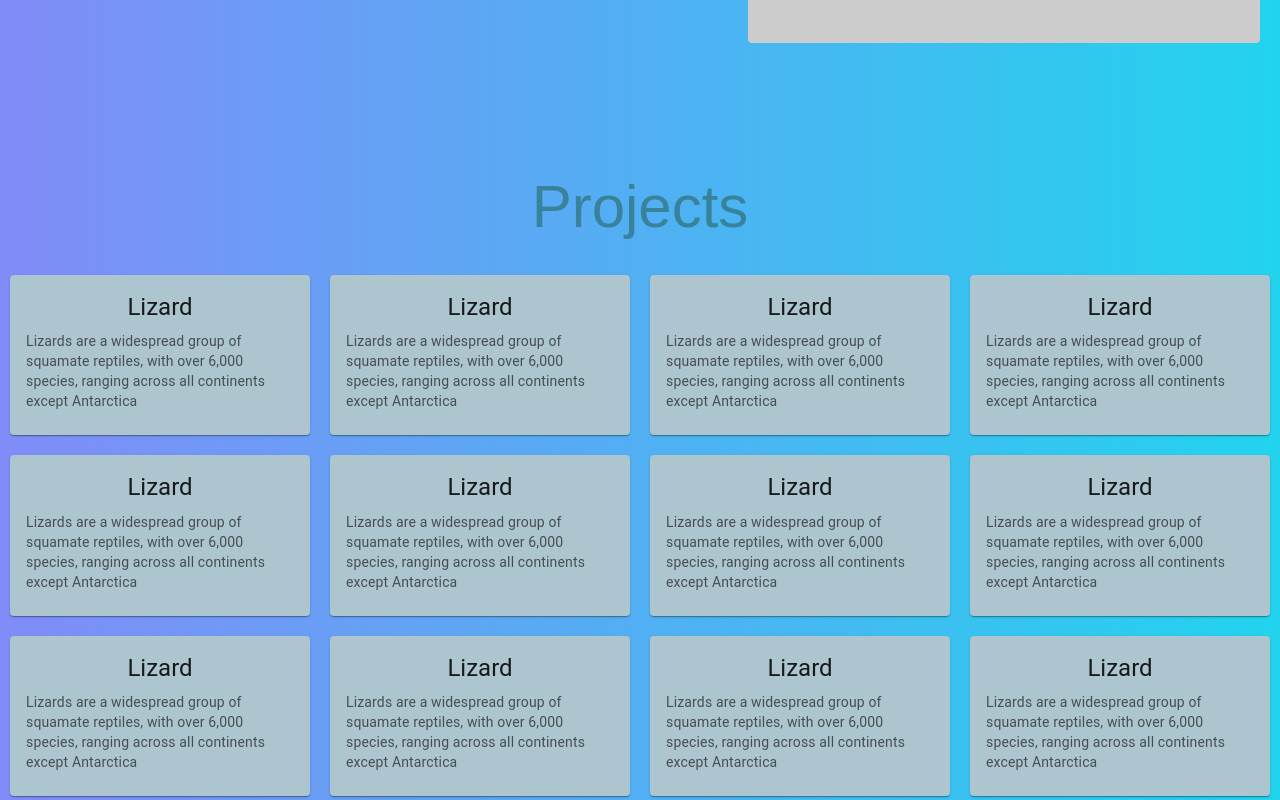
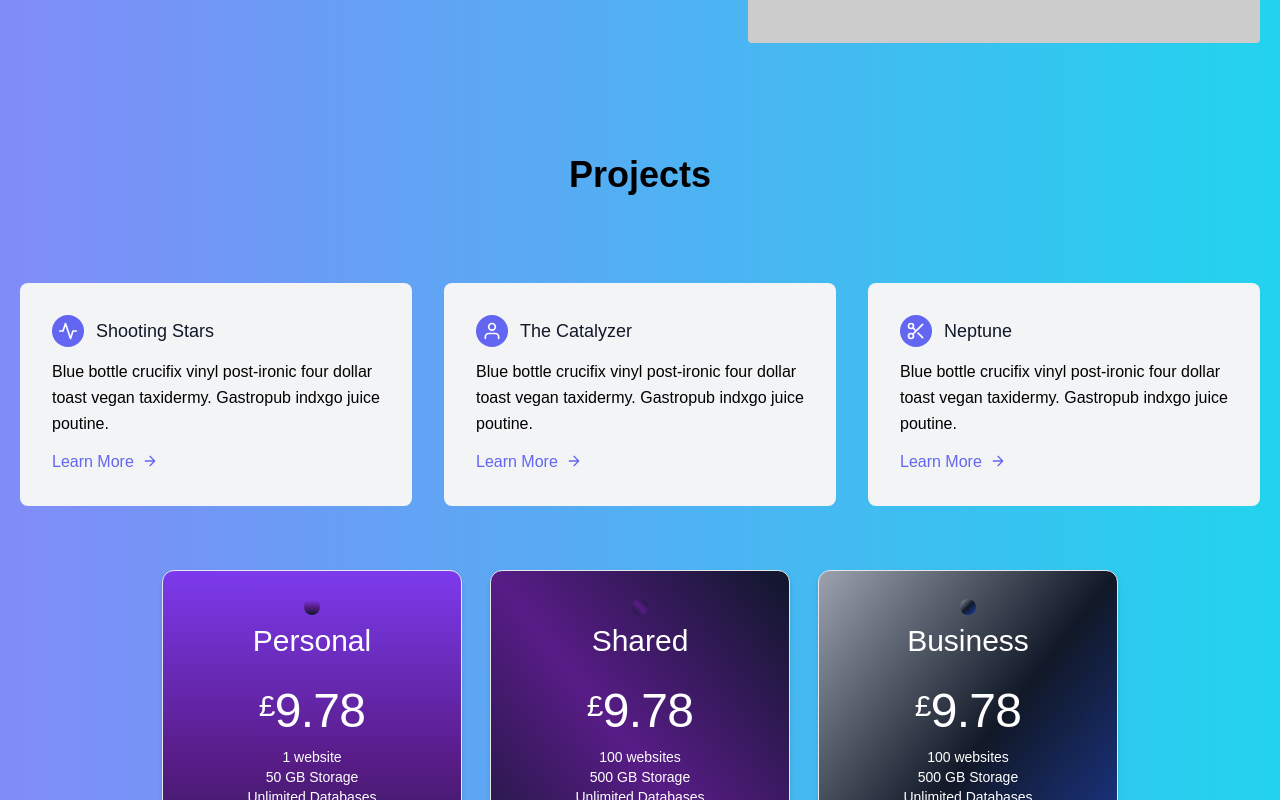
Before and after one commit to Ankur-Vekariya/ankurs-space, a Next.js app: page / in a window 1280 px wide. Shown: the part 540-1340 px from the top of the page. Built offline with nearby package versions, Linux system fonts and the light colour scheme.

Commit message:
Fix skills section

```diff
--- a/src/app/myskills.js
+++ b/src/app/myskills.js
@@ -31,123 +31,144 @@
   ];
   return (
     <Box>
-      <Box
-        sx={{
-          display: "flex",
-          flexDirection: "row",
-          justifyContent: "space-around",
-          marginBottom: "20px",
-          marginTop: "20px",
-        }}
-      >
-        <h1
-          style={{
-            display: "flex",
-            fontSize: "60px",
-            color: "#39829B",
-            fontFamily: "fantasy",
-          }}
-        >
+      <div class="container px-5 py-4 mx-auto">
+        <div class="flex flex-col text-center w-full mb-20">
+          <h1 class="sm:text-3xl title-font dark:text-white mb-2 text-3xl md:text-4xl font-extrabold">
             Projects
           </h1>
-      </Box>
-      <Box
-        sx={{
-          display: "flex",
-          flexDirection: "row",
-          justifyContent: "space-around",
-          marginBottom: "20px",
-          marginTop: "20px",
-        }}
+        </div>
+        <div class="flex flex-wrap -m-4">
+          <div class="p-4 md:w-1/3">
+            <div class="flex rounded-lg h-full bg-gray-100 p-8 flex-col">
+              <div class="flex items-center mb-3">
+                <div class="w-8 h-8 mr-3 inline-flex items-center justify-center rounded-full bg-indigo-500 text-white flex-shrink-0">
+                  <svg
+                    fill="none"
+                    stroke="currentColor"
+                    stroke-linecap="round"
+                    stroke-linejoin="round"
+                    stroke-width="2"
+                    class="w-5 h-5"
+                    viewBox="0 0 24 24"
                   >
-        {skills.map((item) => {
-          return (
-            <Card sx={{ maxWidth: 300, backgroundColor: "#ADC5CF" }}>
-              <CardContent accessKey="false">
-                <Typography
-                  gutterBottom
-                  variant="h5"
-                  component="div"
-                  style={{ textAlign: "center" }}
+                    <path d="M22 12h-4l-3 9L9 3l-3 9H2"></path>
+                  </svg>
+                </div>
+                <h2 class="text-gray-900 text-lg title-font font-medium">
+                  Shooting Stars
+                </h2>
+              </div>
+              <div class="flex-grow">
+                <p class="leading-relaxed text-base">
+                  Blue bottle crucifix vinyl post-ironic four dollar toast vegan
+                  taxidermy. Gastropub indxgo juice poutine.
+                </p>
+                <a class="mt-3 text-indigo-500 inline-flex items-center">
+                  Learn More
+                  <svg
+                    fill="none"
+                    stroke="currentColor"
+                    stroke-linecap="round"
+                    stroke-linejoin="round"
+                    stroke-width="2"
+                    class="w-4 h-4 ml-2"
+                    viewBox="0 0 24 24"
                   >
-                  Lizard
-                </Typography>
-                <Typography variant="body2" color="text.secondary">
-                  Lizards are a widespread group of squamate reptiles, with over
-                  6,000 species, ranging across all continents except Antarctica
-                </Typography>
-              </CardContent>
-            </Card>
-          );
-        })}
-      </Box>
-      <Box
-        sx={{
-          display: "flex",
-          flexDirection: "row",
-          justifyContent: "space-around",
-          marginBottom: "20px",
-          marginTop: "20px",
-        }}
+                    <path d="M5 12h14M12 5l7 7-7 7"></path>
+                  </svg>
+                </a>
+              </div>
+            </div>
+          </div>
+          <div class="p-4 md:w-1/3">
+            <div class="flex rounded-lg h-full bg-gray-100 p-8 flex-col">
+              <div class="flex items-center mb-3">
+                <div class="w-8 h-8 mr-3 inline-flex items-center justify-center rounded-full bg-indigo-500 text-white flex-shrink-0">
+                  <svg
+                    fill="none"
+                    stroke="currentColor"
+                    stroke-linecap="round"
+                    stroke-linejoin="round"
+                    stroke-width="2"
+                    class="w-5 h-5"
+                    viewBox="0 0 24 24"
                   >
-        {skills.map((item) => {
-          return (
-            <Card sx={{ maxWidth: 300, backgroundColor: "#ADC5CF" }}>
-              <CardContent accessKey="false">
-                <Typography
-                  gutterBottom
-                  variant="h5"
-                  component="div"
-                  style={{ textAlign: "center" }}
+                    <path d="M20 21v-2a4 4 0 00-4-4H8a4 4 0 00-4 4v2"></path>
+                    <circle cx="12" cy="7" r="4"></circle>
+                  </svg>
+                </div>
+                <h2 class="text-gray-900 text-lg title-font font-medium">
+                  The Catalyzer
+                </h2>
+              </div>
+              <div class="flex-grow">
+                <p class="leading-relaxed text-base">
+                  Blue bottle crucifix vinyl post-ironic four dollar toast vegan
+                  taxidermy. Gastropub indxgo juice poutine.
+                </p>
+                <a class="mt-3 text-indigo-500 inline-flex items-center">
+                  Learn More
+                  <svg
+                    fill="none"
+                    stroke="currentColor"
+                    stroke-linecap="round"
+                    stroke-linejoin="round"
+                    stroke-width="2"
+                    class="w-4 h-4 ml-2"
+                    viewBox="0 0 24 24"
                   >
-                  Lizard
-                </Typography>
-                <Typography variant="body2" color="text.secondary">
-                  Lizards are a widespread group of squamate reptiles, with over
-                  6,000 species, ranging across all continents except Antarctica
-                </Typography>
-              </CardContent>
-            </Card>
-          );
-        })}
-      </Box>
-      <Box
-        sx={{
-          display: "flex",
-          flexDirection: "row",
-          justifyContent: "space-around",
-          marginBottom: "20px",
-          marginTop: "20px",
-        }}
+                    <path d="M5 12h14M12 5l7 7-7 7"></path>
+                  </svg>
+                </a>
+              </div>
+            </div>
+          </div>
+          <div class="p-4 md:w-1/3">
+            <div class="flex rounded-lg h-full bg-gray-100 p-8 flex-col">
+              <div class="flex items-center mb-3">
+                <div class="w-8 h-8 mr-3 inline-flex items-center justify-center rounded-full bg-indigo-500 text-white flex-shrink-0">
+                  <svg
+                    fill="none"
+                    stroke="currentColor"
+                    stroke-linecap="round"
+                    stroke-linejoin="round"
+                    stroke-width="2"
+                    class="w-5 h-5"
+                    viewBox="0 0 24 24"
                   >
-        {skills.map((item) => {
-          return (
-            <Card sx={{ maxWidth: 300, backgroundColor: "#ADC5CF" }}>
-              <CardContent accessKey="false">
-                <Typography
-                  gutterBottom
-                  variant="h5"
-                  component="div"
-                  style={{ textAlign: "center" }}
+                    <circle cx="6" cy="6" r="3"></circle>
+                    <circle cx="6" cy="18" r="3"></circle>
+                    <path d="M20 4L8.12 15.88M14.47 14.48L20 20M8.12 8.12L12 12"></path>
+                  </svg>
+                </div>
+                <h2 class="text-gray-900 text-lg title-font font-medium">
+                  Neptune
+                </h2>
+              </div>
+              <div class="flex-grow">
+                <p class="leading-relaxed text-base">
+                  Blue bottle crucifix vinyl post-ironic four dollar toast vegan
+                  taxidermy. Gastropub indxgo juice poutine.
+                </p>
+                <a class="mt-3 text-indigo-500 inline-flex items-center">
+                  Learn More
+                  <svg
+                    fill="none"
+                    stroke="currentColor"
+                    stroke-linecap="round"
+                    stroke-linejoin="round"
+                    stroke-width="2"
+                    class="w-4 h-4 ml-2"
+                    viewBox="0 0 24 24"
                   >
-                  Lizard
-                </Typography>
-                <Typography variant="body2" color="text.secondary">
-                  Lizards are a widespread group of squamate reptiles, with over
-                  6,000 species, ranging across all continents except Antarctica
-                </Typography>
-              </CardContent>
-            </Card>
-          );
-        })}
-      </Box>
-      {/* <div class="ripple-background">
-        <div class="circle xxlarge shade1"></div>
-        <div class="circle xlarge shade2"></div>
-        <div class="circle large shade3"></div>
-        <div class="circle mediun shade4"></div>
-        <div class="circle small shade5"></div>
-      </div> */}
+                    <path d="M5 12h14M12 5l7 7-7 7"></path>
+                  </svg>
+                </a>
+              </div>
+            </div>
+          </div>
+        </div>
+      </div>
     </Box>
   );
 }
```
Lines whose indentation alone changed are shown as unchanged.
